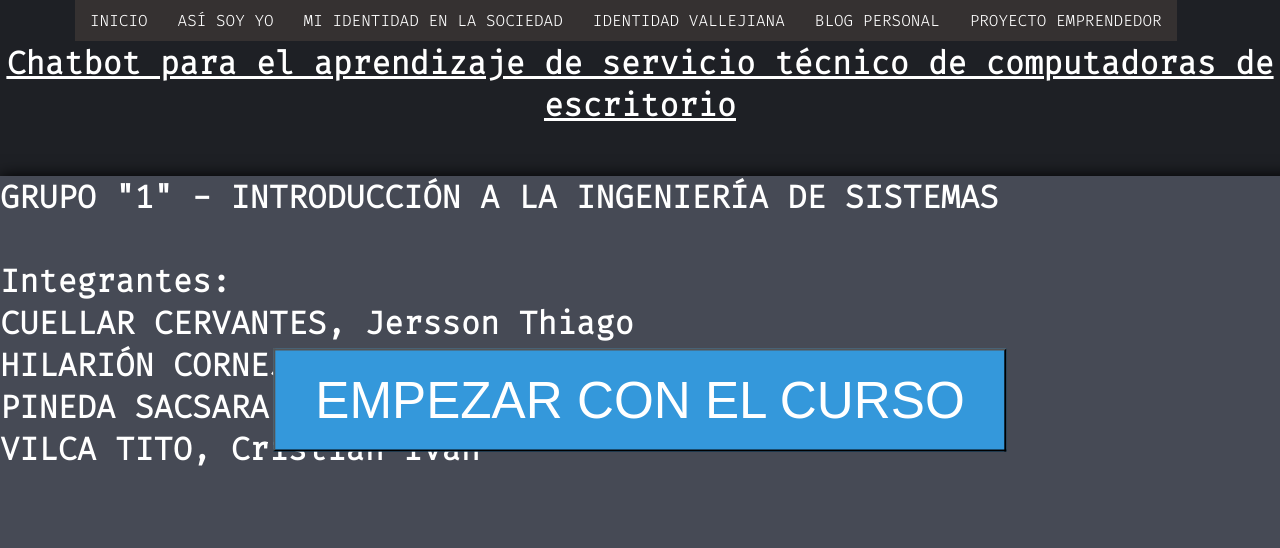
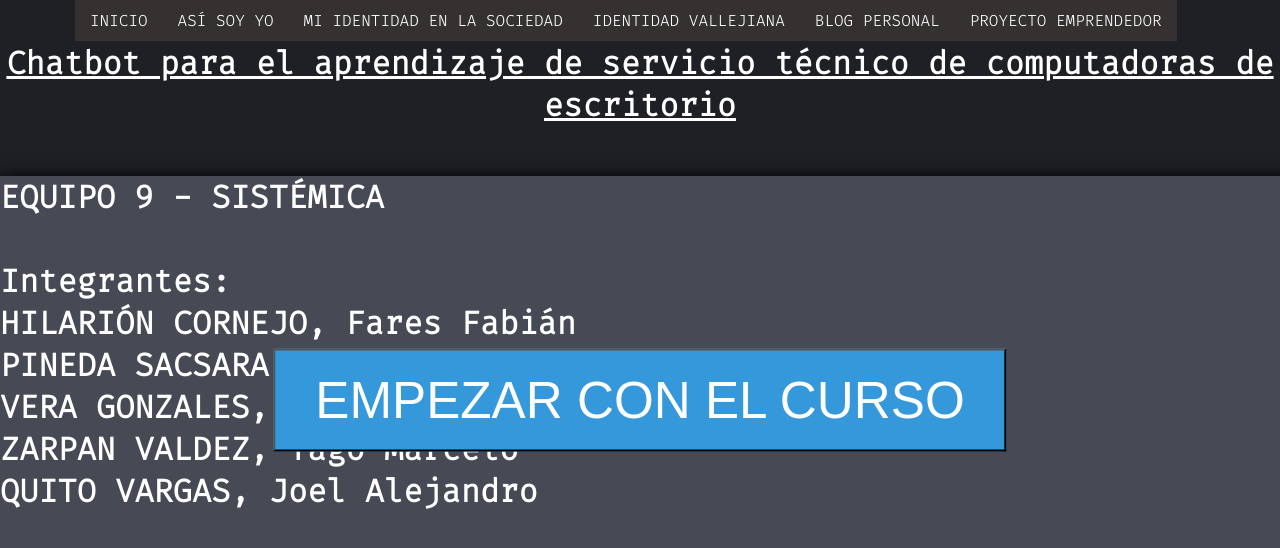
Before and after one commit to harol2000/probandofinal, a plain HTML site: page index.html in a window 1280 px wide. Shown: the top 548 px of the page. Drawn offline with Linux system fonts and the light colour scheme.

Commit message:
Update index.html

```diff
--- a/index.html
+++ b/index.html
@@ -52,7 +52,8 @@
 
     <h1 style="color: white;"><u><center> <br>Chatbot para el aprendizaje de servicio técnico de computadoras de escritorio</center></u> </h1>
     <div class="containerP">
-      <h1 style="color: white;">GRUPO "1" - INTRODUCCIÓN A LA INGENIERÍA DE SISTEMAS <br> <br> Integrantes:<br> CUELLAR CERVANTES, Jersson Thiago <br>HILARIÓN CORNEJO, Fares Fabián <br>PINEDA SACSARA, Harol Katzuko <br>VILCA TITO, Cristian Ivan</h1>
+      <h1 style="color: white;">EQUIPO 9 - SISTÉMICA <br> <br> Integrantes: <br>HILARIÓN CORNEJO, Fares Fabián <br>PINEDA SACSARA, Harol Katzuko <br>VERA GONZALES, Fabrizzio Benjamin<BR>ZARPAN VALDEZ, Yago Marcelo <br>QUITO VARGAS, Joel Alejandro
+</h1>
 
       <center> <input class="button" type="button" id="btnstart" name="name" value="EMPEZAR CON EL CURSO"  onclick="start()" ></center>
 
```
